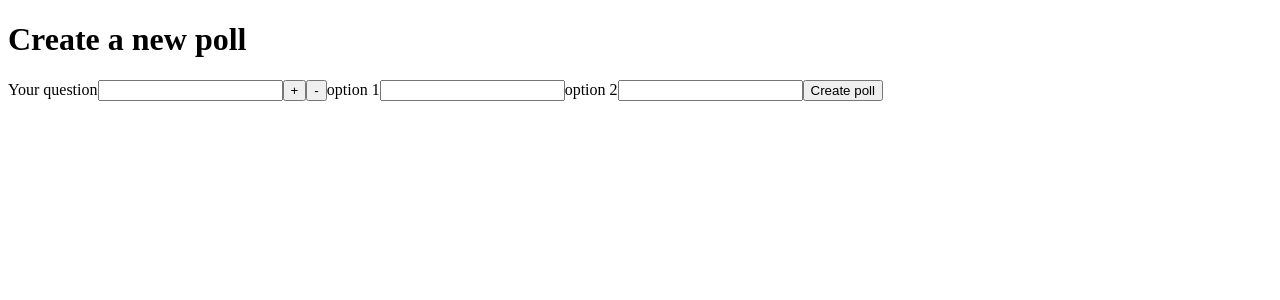
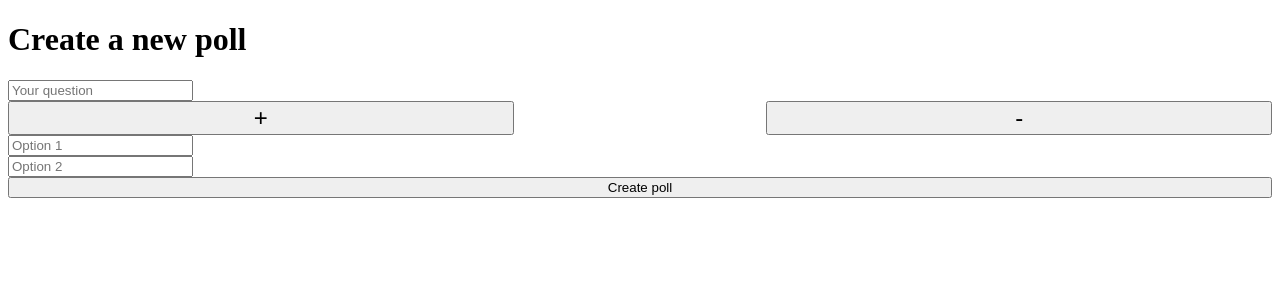
Before and after one commit to kanghsieh/quick-poll, a Next.js app: page /polls/new-poll in a window 1280 px wide. Shown: the top 300 px of the page. Built offline with nearby package versions, Linux system fonts and the light colour scheme.

Commit message:
added basic styling to create poll page

```diff
--- a/components/input/new-poll.js
+++ b/components/input/new-poll.js
@@ -52,22 +52,22 @@ function NewPoll(props) {
     <form>
       <div className={styles.form}>
         <div className={styles.field}>
-          <label htmlFor="question">Your question</label>
-          <input type="text" id="question" ref={questionInputRef} />
+          {/* <label htmlFor="question">Your question</label> */}
+          <input type="text" id="question" placeholder="Your question" ref={questionInputRef} />
         </div>
-        <div>
-          <button onClick={increaseNumberOptions}>+</button>
-          <button onClick={decreaseNumberOptions}>-</button>
+        <div className={styles.toggler}>
+          <button className={styles.btnToggler} onClick={increaseNumberOptions}>+</button>
+          <button className={styles.btnToggler} onClick={decreaseNumberOptions}>-</button>
         </div>
         {[...Array(numberOptions).keys()].slice(0).map(n =>
           (<div className={styles.field} key={n+1}>
-            <label htmlFor={`option${n+1}`}>option {n+1}</label>
-            <input type="text" id={`option${n+1}`} ref={(el) => (optionRefs.current[n] = el)} />
+            {/* <label htmlFor={`option${n+1}`}>option {n+1}</label> */}
+            <input type="text" id={`option${n+1}`} placeholder={`Option ${n+1}`} ref={(el) => (optionRefs.current[n] = el)} />
           </div>)
         )}
         <div>
           {/* <input type="submit" value="Create poll" onClick={createPollHandler} /> */}
-          <button type='submit' onClick={createPollHandler}>Create poll</button>
+          <button className={styles.btn} type='submit' onClick={createPollHandler}>Create poll</button>
         </div>
       </div>
     </form>
--- a/components/input/new-poll.module.scss
+++ b/components/input/new-poll.module.scss
@@ -1,3 +1,22 @@
 .form {
   display: flex;
+  flex-direction: column;
+  align-items: left;
 }
+
+.toggler {
+  width: 100%;
+  display: flex;
+  align-items: center;
+  justify-content: space-between;
+
+  .btnToggler {
+    width: 40%;
+    font-size: x-large;
+  }
+}
+
+
+.btn {
+  width: 100%;
+}
--- a/styles/globals.scss
+++ b/styles/globals.scss
@@ -19,8 +19,24 @@ button {
   background-color: black;
   color: white;
   padding: 15px;
-  margin: 15px;
+  margin-top: 15px;
+  margin-bottom: 15px;
   border-radius: 8px;
   border: none;
   cursor: pointer;
 }
+
+input {
+  height: 3.5rem;
+  box-shadow: 0 2px 6px rgba(0,0,0,0.08);
+  border: 1px solid #E7E7E7;
+  border-radius: 8px;
+  margin-bottom: 15px;
+  width: 100%;
+}
+
+input:focus {
+  border: 1px solid black;
+  outline: none !important;
+  box-shadow: 0 2px 6px rgba(0,0,0,0.08);
+}
```
Also changed, not shown: components/input/get-poll.module.scss (deleted, +0 -23 lines).
